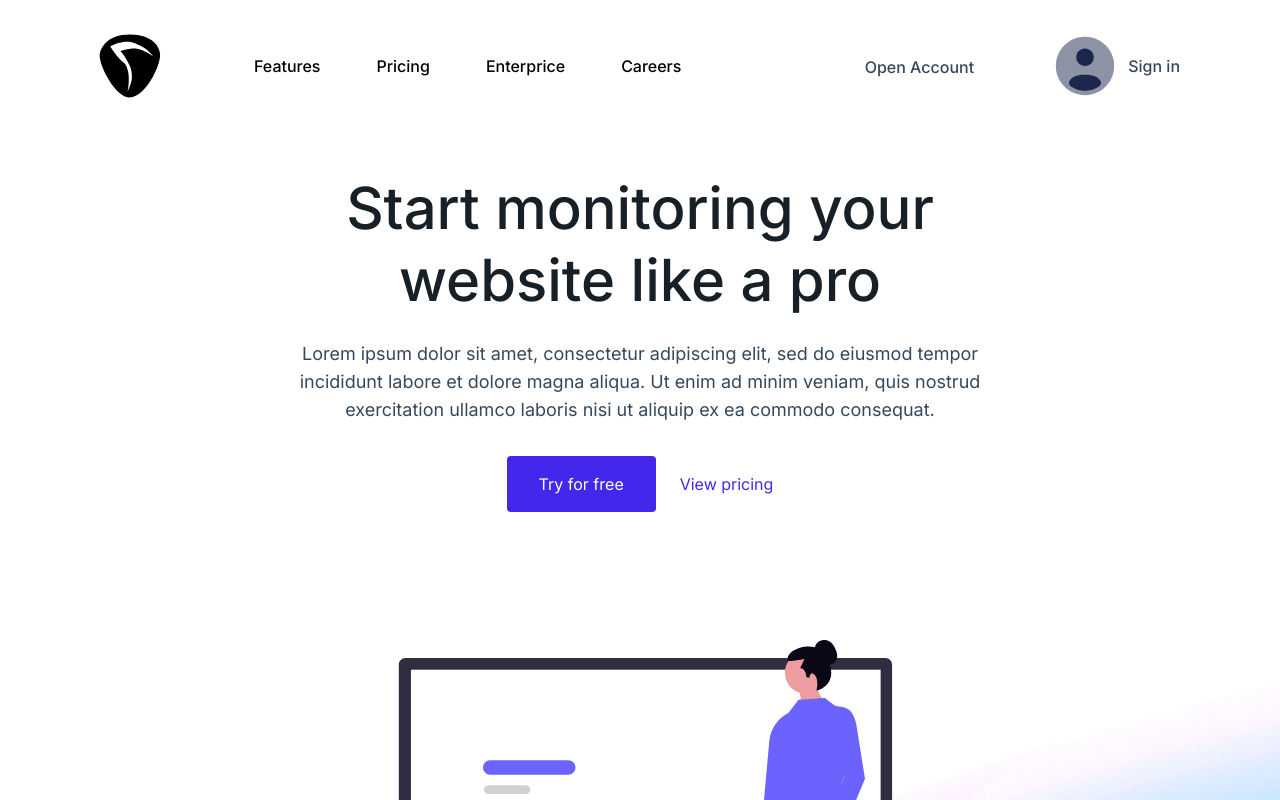
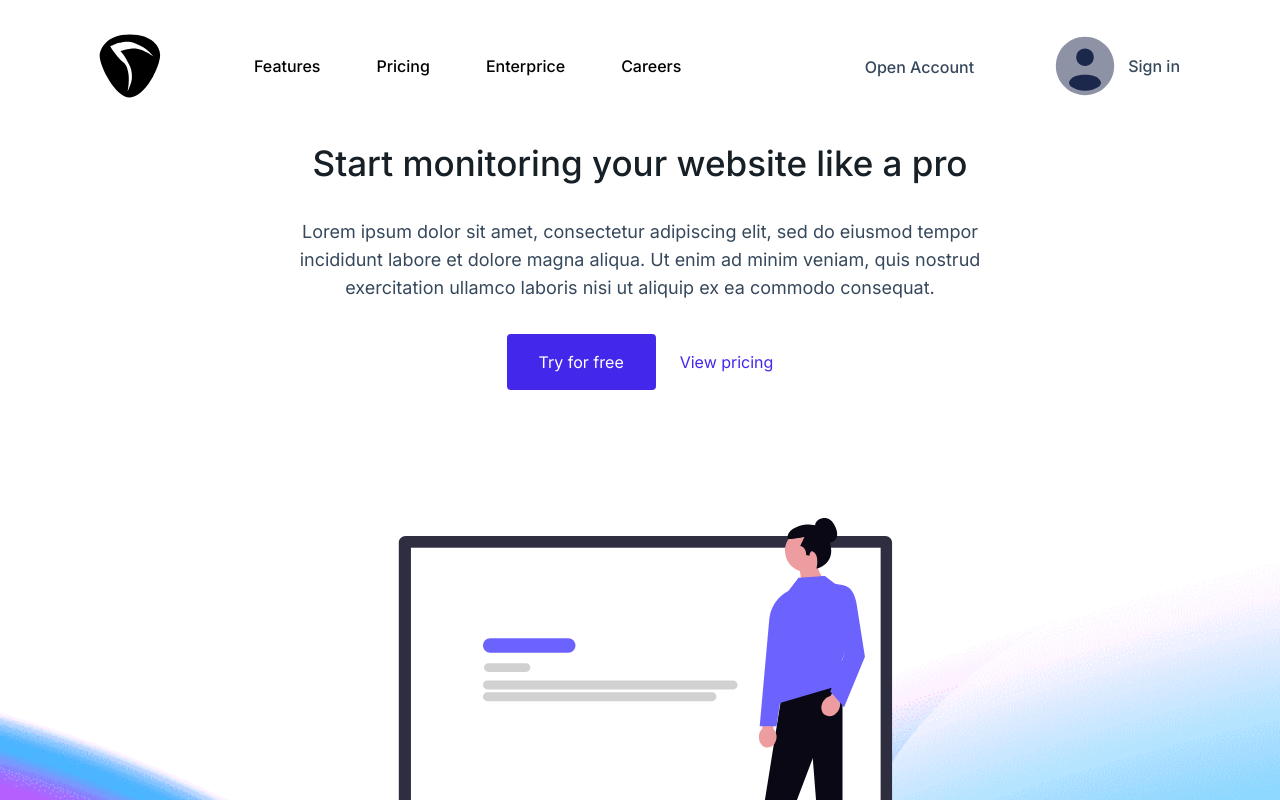
Before and after one commit to aswathyeg/nextjs-ui-ux-website, a Next.js app: page / in a window 1280 px wide. Shown: the top 800 px of the page. Built offline with nearby package versions, Linux system fonts and the light colour scheme.

Commit message:
updated text style

```diff
--- a/app/components/Hero.tsx
+++ b/app/components/Hero.tsx
@@ -8,10 +8,10 @@ import trustpilot from '../../public/trustpilot.svg'
 import slack from '../../public/slack.svg'
 export function Hero(){
     return(
-        <div className="pt-4 lg:pt-10">
+        <div className="container">
             <div className="px-[20px] lg:px-[280px]">
-            <h1 className="text-center text-[32px] leading-[40px] font-medium text-[#172026]
-            lg:text-[58px] lg:leading-[72px]">
+            <h1 className="text-center font-medium text-[#172026]
+           text-[35px] lg:leading-[62px]">
                 Start monitoring your website like a pro
             </h1>
             <p className="text-center pt-6 text-[#36485c] lg:text-[18px] lg:leading-7">
```
